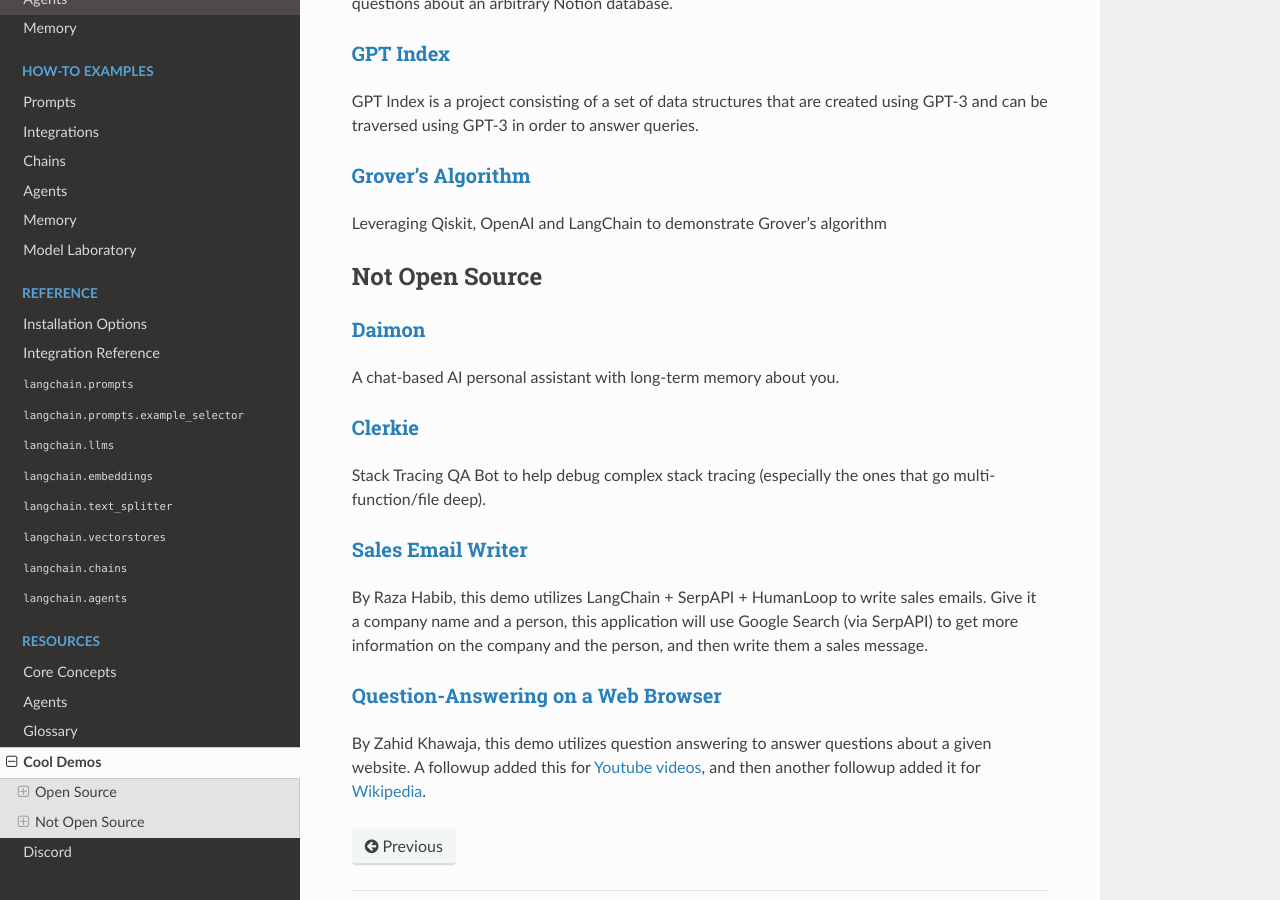
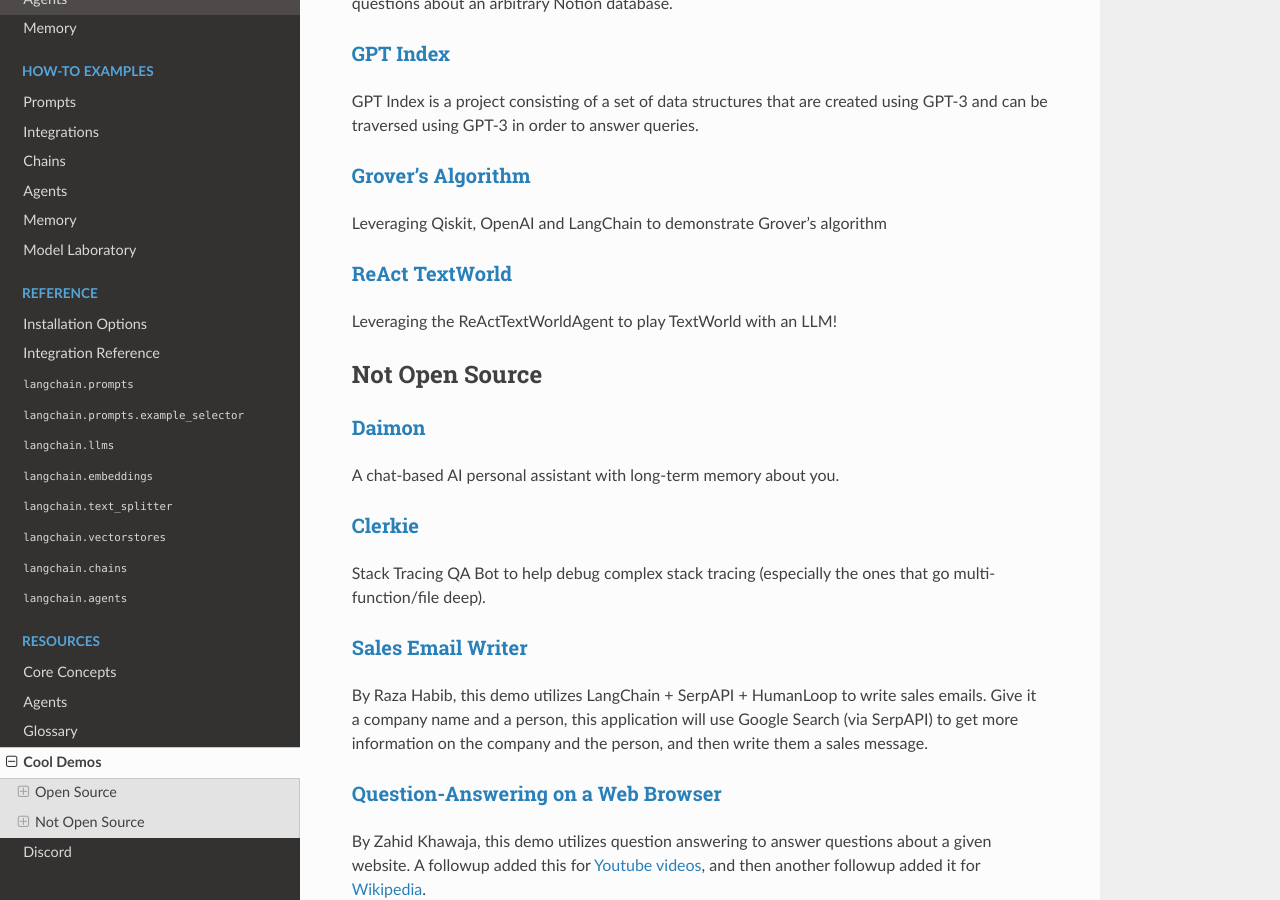
Before and after one commit to ZinedineDumas/React-Python, a Sphinx documentation site: the page built from docs/explanation/cool_demos.md, in a window 1280 px wide and 900 px high, scrolled down 492 px. Built offline with Sphinx 7.4.7 and the Read the Docs theme 2.0.0, drawn with Linux system fonts in a browser that asks for light colours; the version number could not be read and is left out.

Commit message:
add react text world doc (#245)

```diff
--- a/docs/explanation/cool_demos.md
+++ b/docs/explanation/cool_demos.md
@@ -19,6 +19,9 @@ GPT Index is a project consisting of a set of data structures that are created u
 ### [Grover's Algorithm](https://github.com/JavaFXpert/llm-grovers-search-party)
 Leveraging Qiskit, OpenAI and LangChain to demonstrate Grover's algorithm
 
+### [ReAct TextWorld](https://colab.research.google.com/drive/19WTIWC3prw5LDMHmRMvqNV2loD9FHls6?usp=sharing)
+Leveraging the ReActTextWorldAgent to play TextWorld with an LLM!
+
 
 ## Not Open Source
 
```
